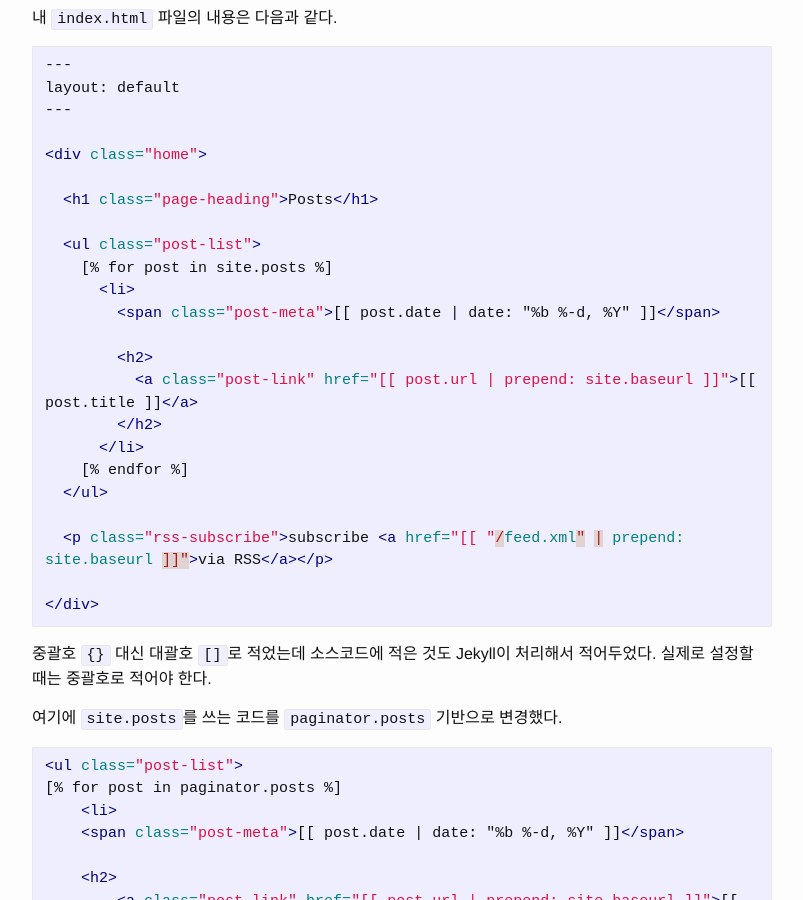
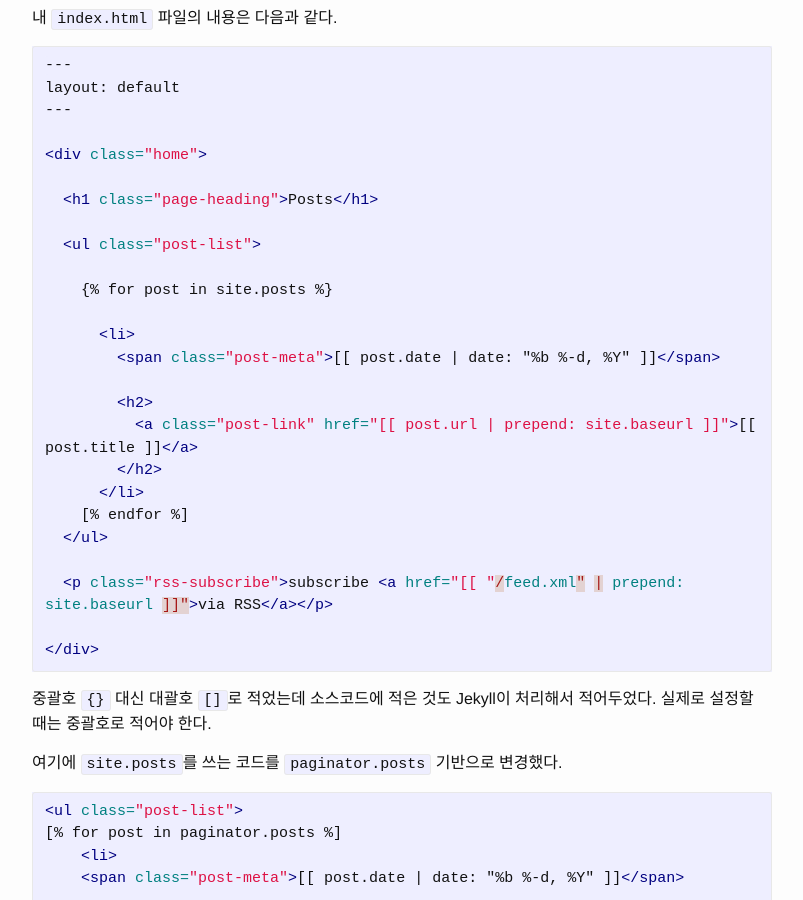
Before and after one commit to dalinaum/dalinaum.github.io, a Jekyll site: the page built from _posts/2021-02-11-jekyll-pagination.markdown, in a window 1280 px wide and 900 px high, scrolled down 457 px. Shown: the whole window, without its empty margins (238-1041 px from the left). Built offline with Jekyll 4.4.1, drawn with Linux system fonts in a browser that asks for light colours.

Commit message:
포매팅 변경

```diff
--- a/_posts/2021-02-11-jekyll-pagination.markdown
+++ b/_posts/2021-02-11-jekyll-pagination.markdown
@@ -30,7 +30,9 @@ layout: default
   <h1 class="page-heading">Posts</h1>
 
   <ul class="post-list">
-    [% for post in site.posts %]
+{% raw %}
+    {% for post in site.posts %}
+{% endraw %}
       <li>
         <span class="post-meta">[[ post.date | date: "%b %-d, %Y" ]]</span>
 
```
